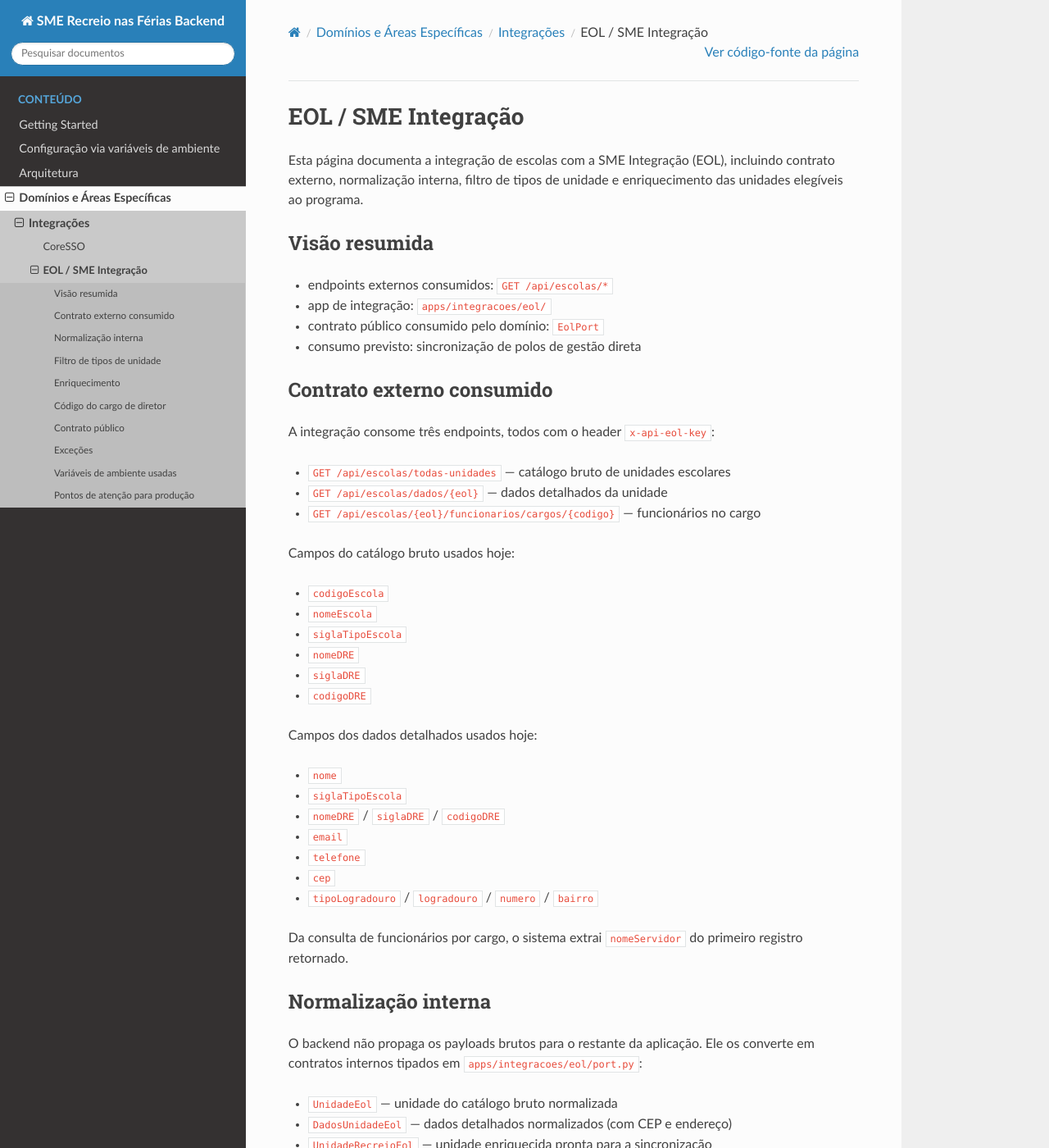
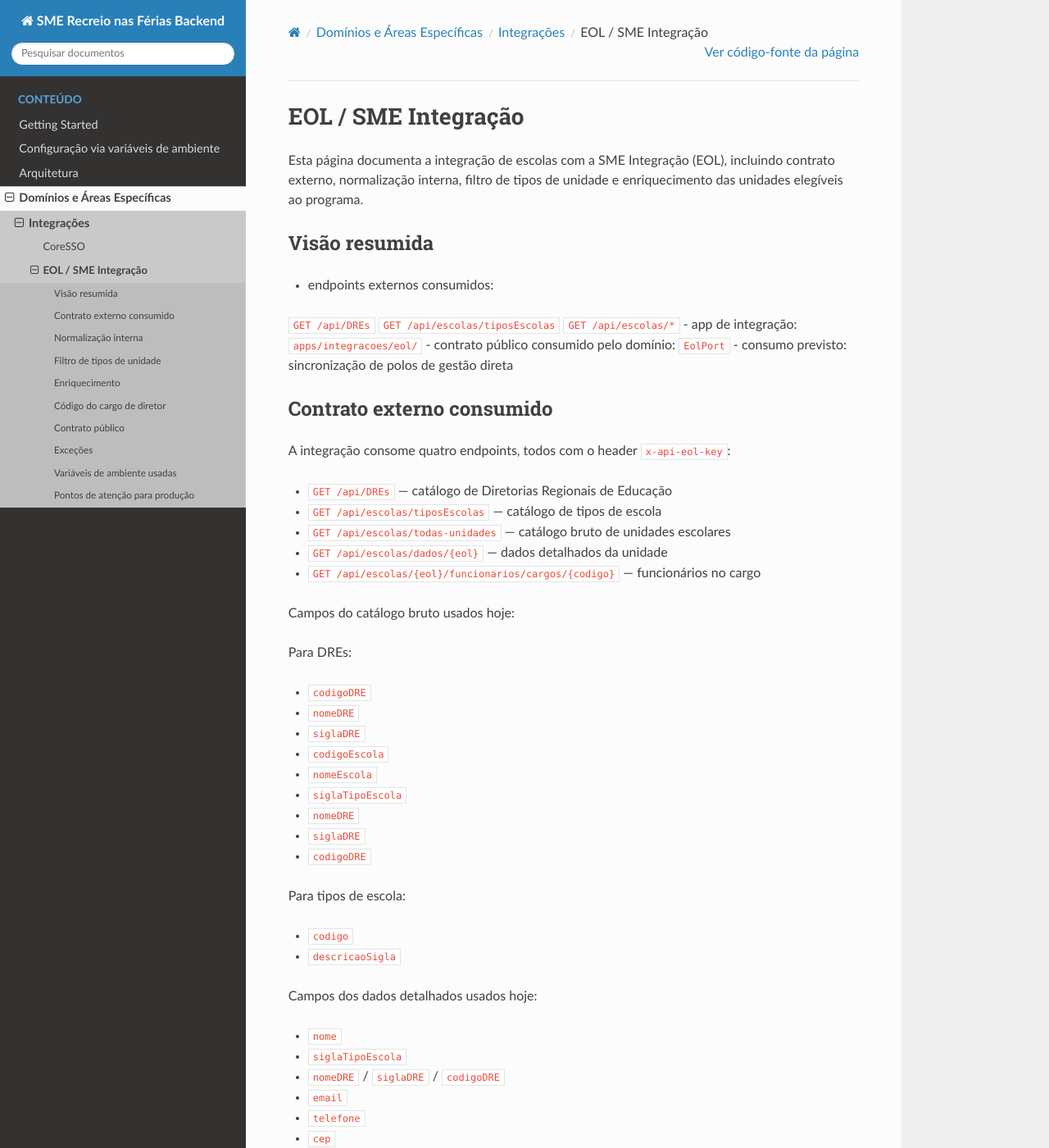
Before and after one commit to prefeiturasp/SME-RecreioNasFerias-Backend, a Sphinx documentation site: the page built from docs/dominios/integracoes/eol/index.rst, in a window 1280 px wide and 1400 px high. Shown: the whole window at 82% size. Built offline with Sphinx 7.4.7 and the Read the Docs theme 3.1.0, drawn with Linux system fonts in a browser that asks for light colours; some of the changed text lies outside the part shown.

Commit message:
docs: Atualiza documentação da integração EOL com novos endpoints e campos

```diff
--- a/docs/dominios/integracoes/eol/index.rst
+++ b/docs/dominios/integracoes/eol/index.rst
@@ -8,7 +8,10 @@ enriquecimento das unidades elegíveis ao programa.
 Visão resumida
 --------------
 
-- endpoints externos consumidos: ``GET /api/escolas/*``
+- endpoints externos consumidos:
+``GET /api/DREs``
+``GET /api/escolas/tiposEscolas``
+``GET /api/escolas/*``
 - app de integração: ``apps/integracoes/eol/``
 - contrato público consumido pelo domínio: ``EolPort``
 - consumo previsto: sincronização de polos de gestão direta
@@ -16,20 +19,32 @@ Visão resumida
 Contrato externo consumido
 --------------------------
 
-A integração consome três endpoints, todos com o header ``x-api-eol-key``:
+A integração consome quatro endpoints, todos com o header ``x-api-eol-key``:
 
+- ``GET /api/DREs`` — catálogo de Diretorias Regionais de Educação
+- ``GET /api/escolas/tiposEscolas`` — catálogo de tipos de escola
 - ``GET /api/escolas/todas-unidades`` — catálogo bruto de unidades escolares
 - ``GET /api/escolas/dados/{eol}`` — dados detalhados da unidade
 - ``GET /api/escolas/{eol}/funcionarios/cargos/{codigo}`` — funcionários no cargo
 
 Campos do catálogo bruto usados hoje:
 
+Para DREs:
+
+- ``codigoDRE``
+- ``nomeDRE``
+- ``siglaDRE``
 - ``codigoEscola``
 - ``nomeEscola``
 - ``siglaTipoEscola``
 - ``nomeDRE``
 - ``siglaDRE``
 - ``codigoDRE``
+
+Para tipos de escola:
+
+- ``codigo``
+- ``descricaoSigla``
 
 Campos dos dados detalhados usados hoje:
 
@@ -51,6 +66,8 @@ O backend não propaga os payloads brutos para o restante da aplicação. Ele os
 converte em contratos internos tipados em ``apps/integracoes/eol/port.py``:
 
 - ``UnidadeEol`` — unidade do catálogo bruto normalizada
+- ``DreEol`` — Diretoria Regional de Educação normalizada
+- ``TipoEscolaEol`` — tipo de unidade normalizado
 - ``DadosUnidadeEol`` — dados detalhados normalizados (com CEP e endereço)
 - ``UnidadeRecreioEol`` — unidade enriquecida pronta para a sincronização
 
@@ -109,6 +126,8 @@ Contrato público
 
 O ``EolPort`` expõe as operações que o domínio consome:
 
+- ``listar_dres()``
+- ``listar_tipos_escola()``
 - ``listar_todas_unidades()``
 - ``obter_dados_unidade(codigo_eol)``
 - ``obter_nome_diretor(codigo_eol, codigo_cargo=None)``
```
